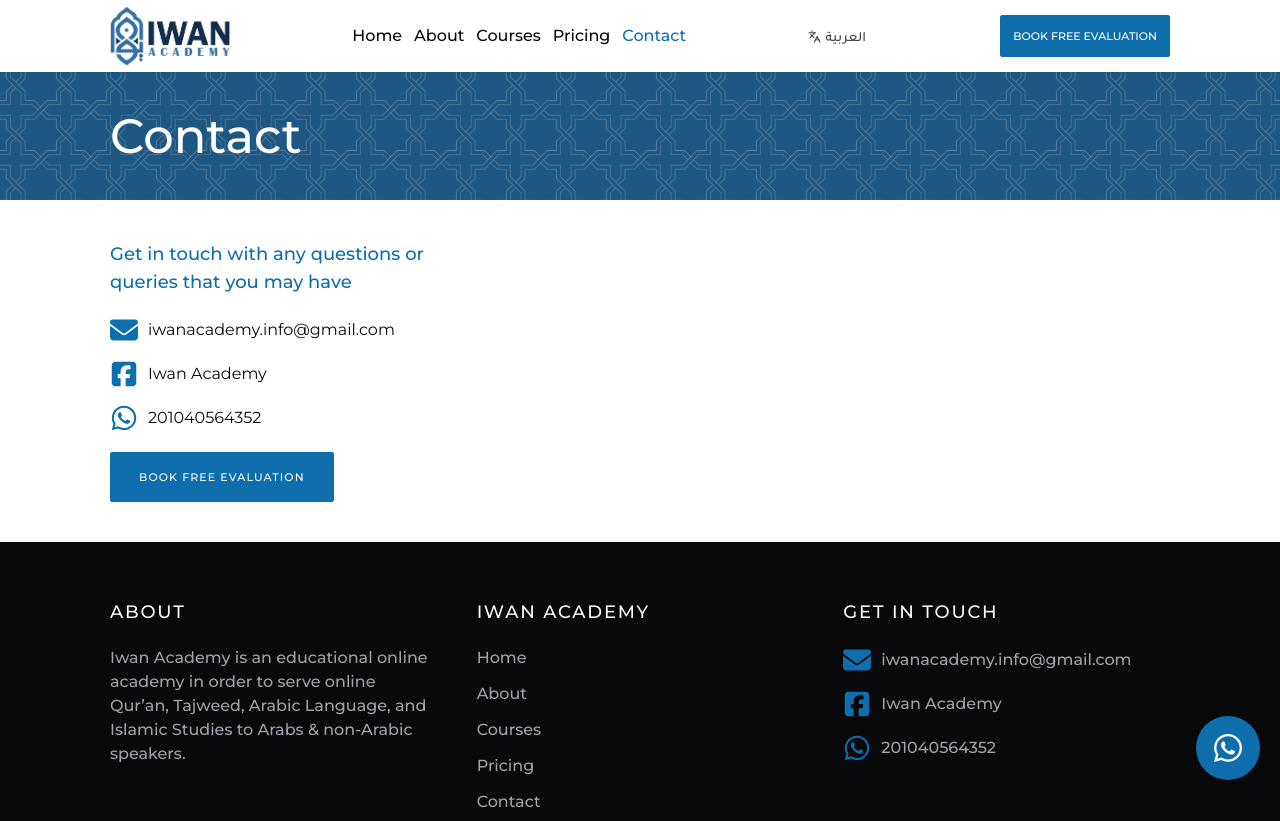
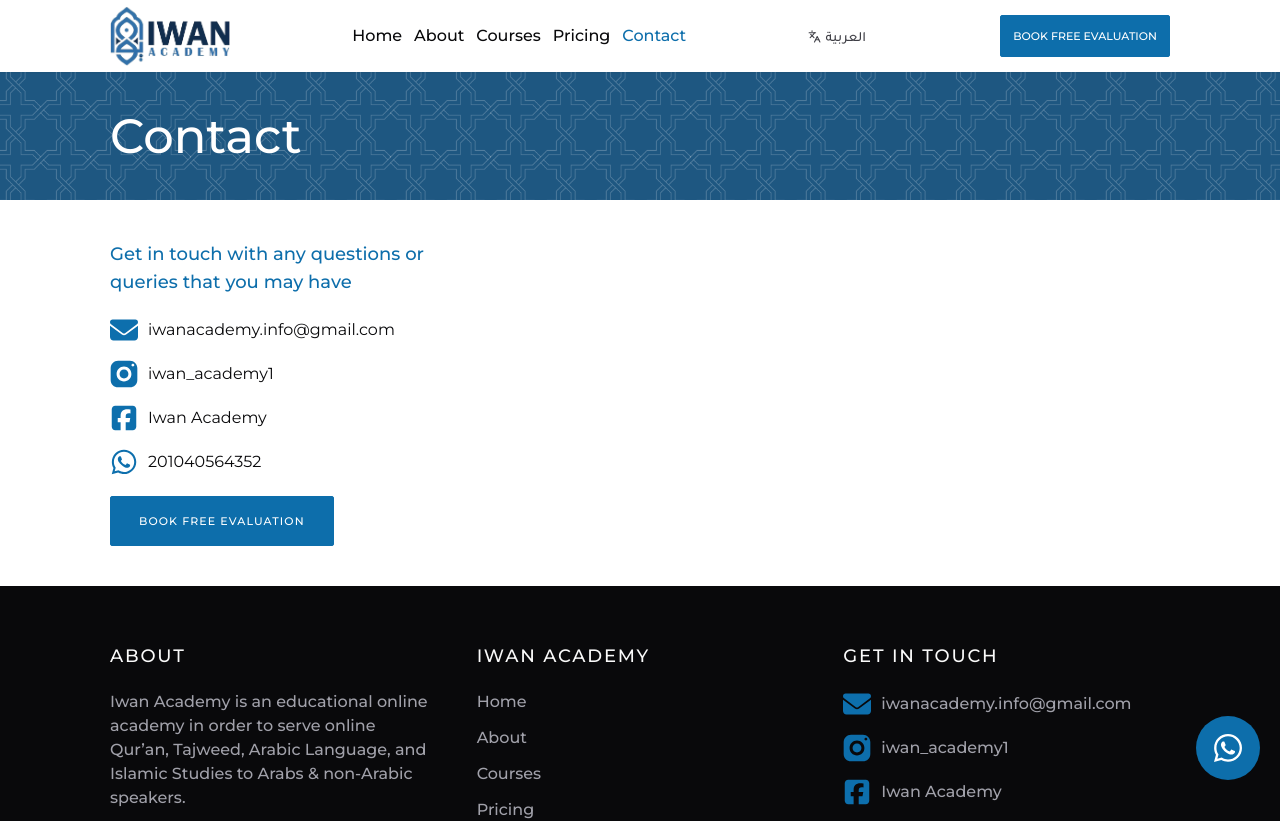
Before and after one commit to abdallanoor/iwan-academy, a Next.js app: page /contact in a window 1280 px wide. Shown: the top 821 px of the page. Built offline with nearby package versions, Linux system fonts and the light colour scheme; no server answers.

Commit message:
Feat: Add Instagram link

```diff
--- a/components/shared/ContactLinks.jsx
+++ b/components/shared/ContactLinks.jsx
@@ -18,6 +18,7 @@ export default function ContactLinks({ footer }) {
             className={footer ? "hover:text-zinc-50" : "hover:opacity-80"}
             href={contactLink.url}
             target="_blank"
+            title={contactLink.title}
           >
             {contactLink.label}
           </Link>
--- a/constants/index.js
+++ b/constants/index.js
@@ -3,16 +3,25 @@ export const WHATSAPP_URL = "https://wa.me/201040564352";
 
 export const contactLinks = [
   {
+    title: "Email",
     label: "iwanacademy.info@gmail.com",
     icon: "/icons/email.svg",
     url: "mailto:iwanacademy.info@gmail.com",
   },
   {
+    title: "Instagram",
+    label: "iwan_academy1",
+    icon: "/icons/instagram.svg",
+    url: "https://www.instagram.com/iwan_academy1/",
+  },
+  {
+    title: "Facebook",
     label: "Iwan Academy",
     icon: "/icons/facebook.svg",
     url: "https://www.facebook.com/Iwanacademy",
   },
   {
+    title: "Whatsapp",
     label: "201040564352",
     icon: "/icons/whats-app-blue.svg",
     url: WHATSAPP_URL,
```
Also changed, not shown: public/icons/instagram.svg (added).
